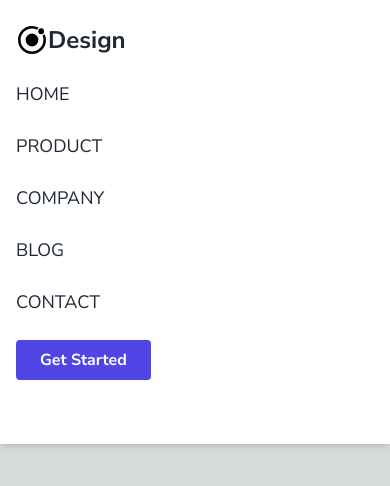
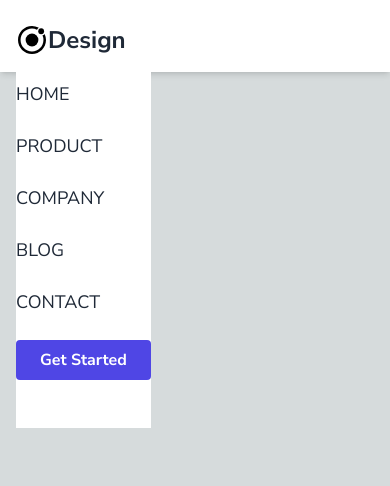
Before and after one commit to ratidzo/design, a Next.js app: page / in a window 390 px wide. Shown: the top 486 px of the page. Built offline with nearby package versions, Linux system fonts and the light colour scheme.

Commit message:
dev: set ul position to absolute

```diff
--- a/app/components/Nav.tsx
+++ b/app/components/Nav.tsx
@@ -36,7 +36,8 @@ export default function Nav() {
                         Design
                     </h1>
                 </div>
-                <ul className="md:flex md:items-center md:pb-0 pb-12" >
+                <ul className="md:flex md:items-center md:pb-0 pb-12
+                    absolute md:static bg-white" >
                     {
                         Links.map((link) => (
                             <li key={link.name}
```
